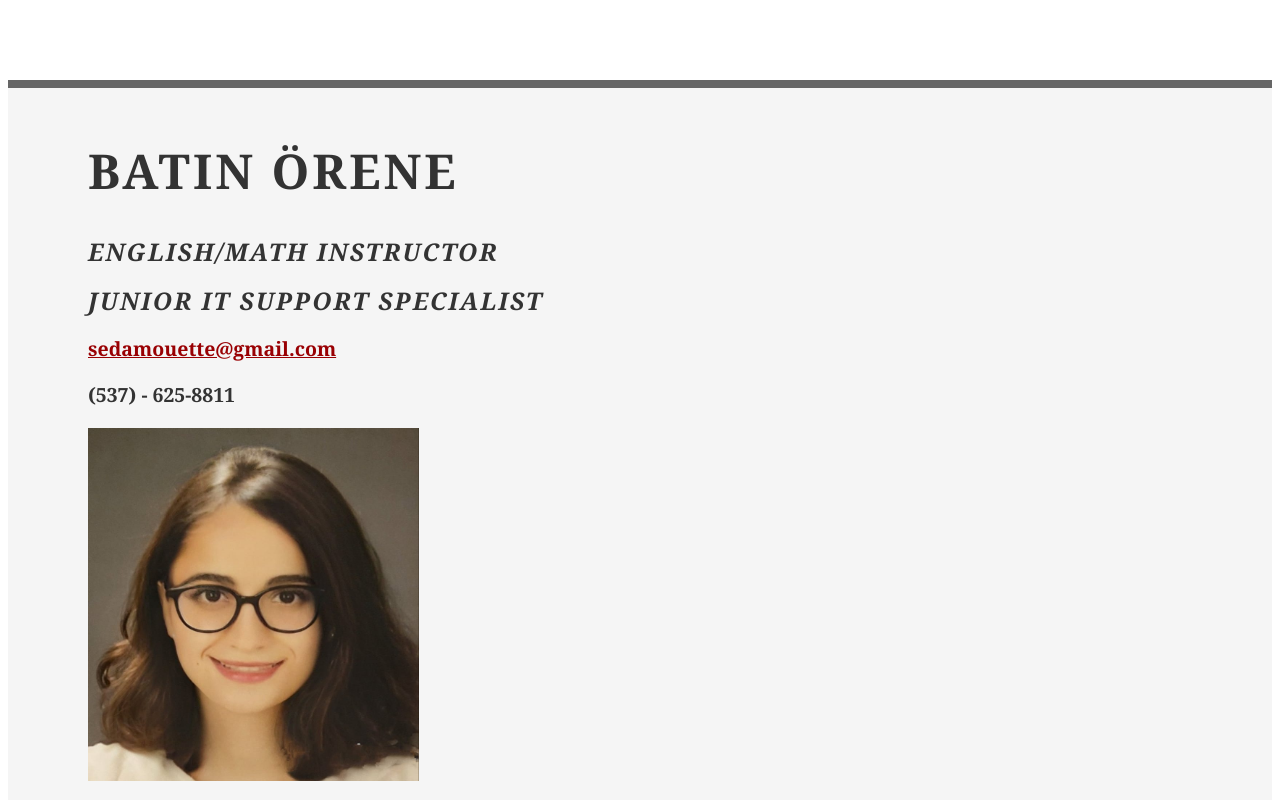
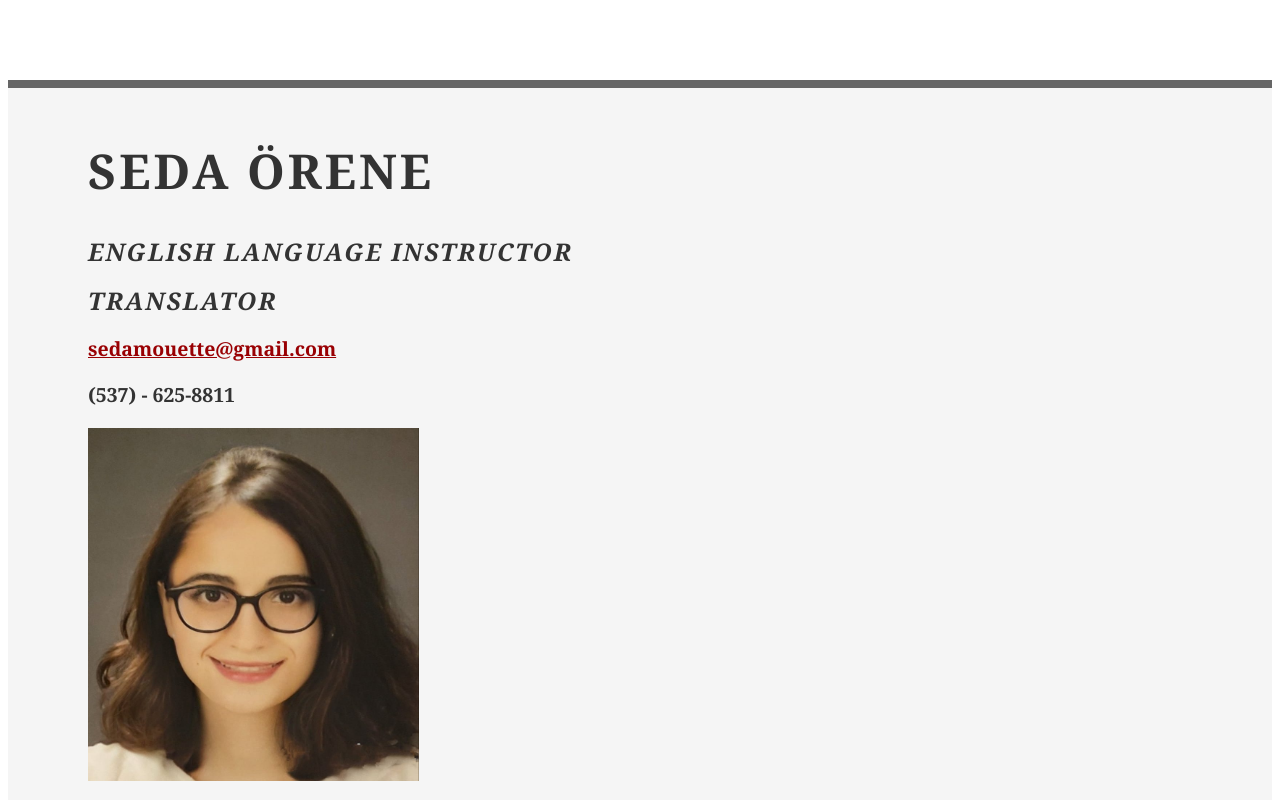
Before and after one commit to sedaorene/sedaorene.github.io, a plain HTML site: page index.html in a window 1280 px wide. Shown: the top 800 px of the page. Drawn offline with Linux system fonts and the light colour scheme; a small style sheet from the web is missing.

Commit message:
Update index.html

```diff
--- a/index.html
+++ b/index.html
@@ -20,8 +20,8 @@
 		<div id="hd">
 			<div class="yui-gc">
 				<div class="yui-u first">
-					<h1>Batın örene</h1>
-					<h2>english/math ınstructor <p> junior ıt support specialist</h2>
+					<h1>Seda örene</h1>
+					<h2>english Language ınstructor <p> Translator</h2>
 				</div>
 
 				<div class="yui-u">
```
